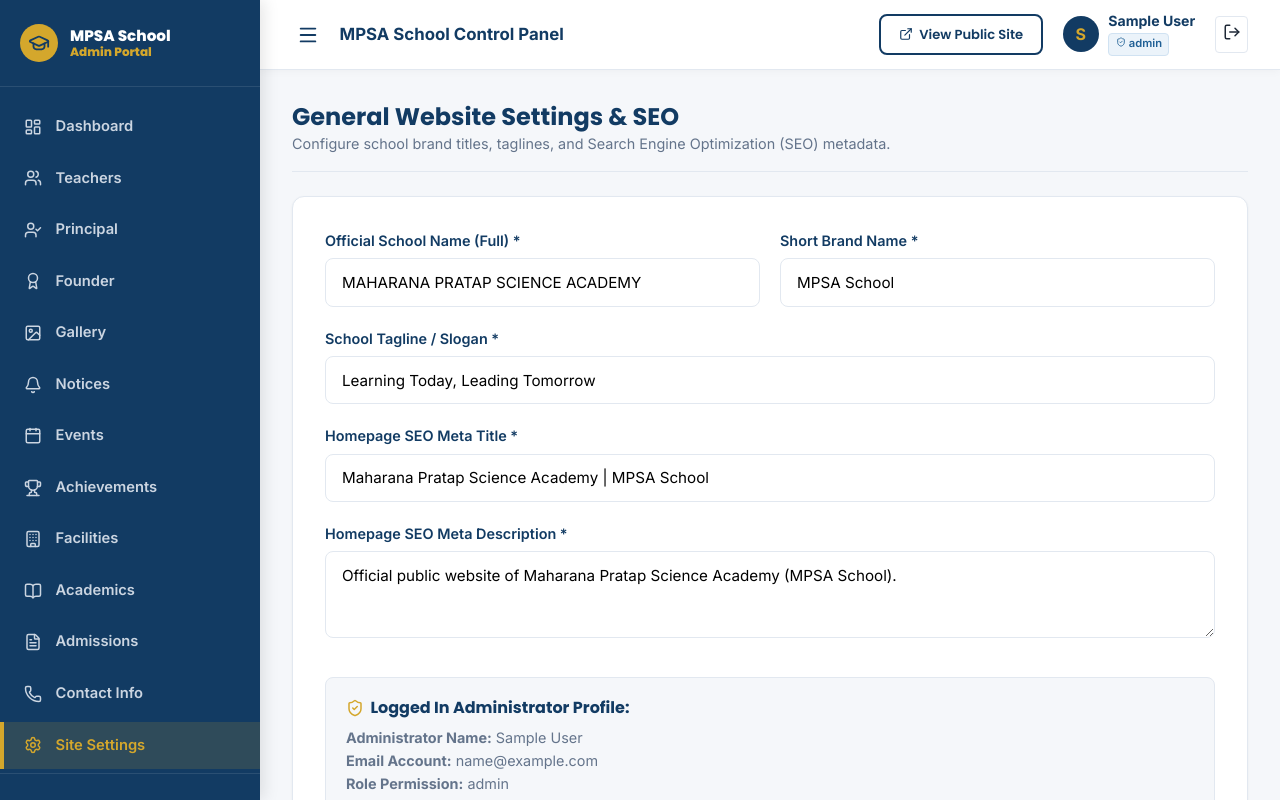
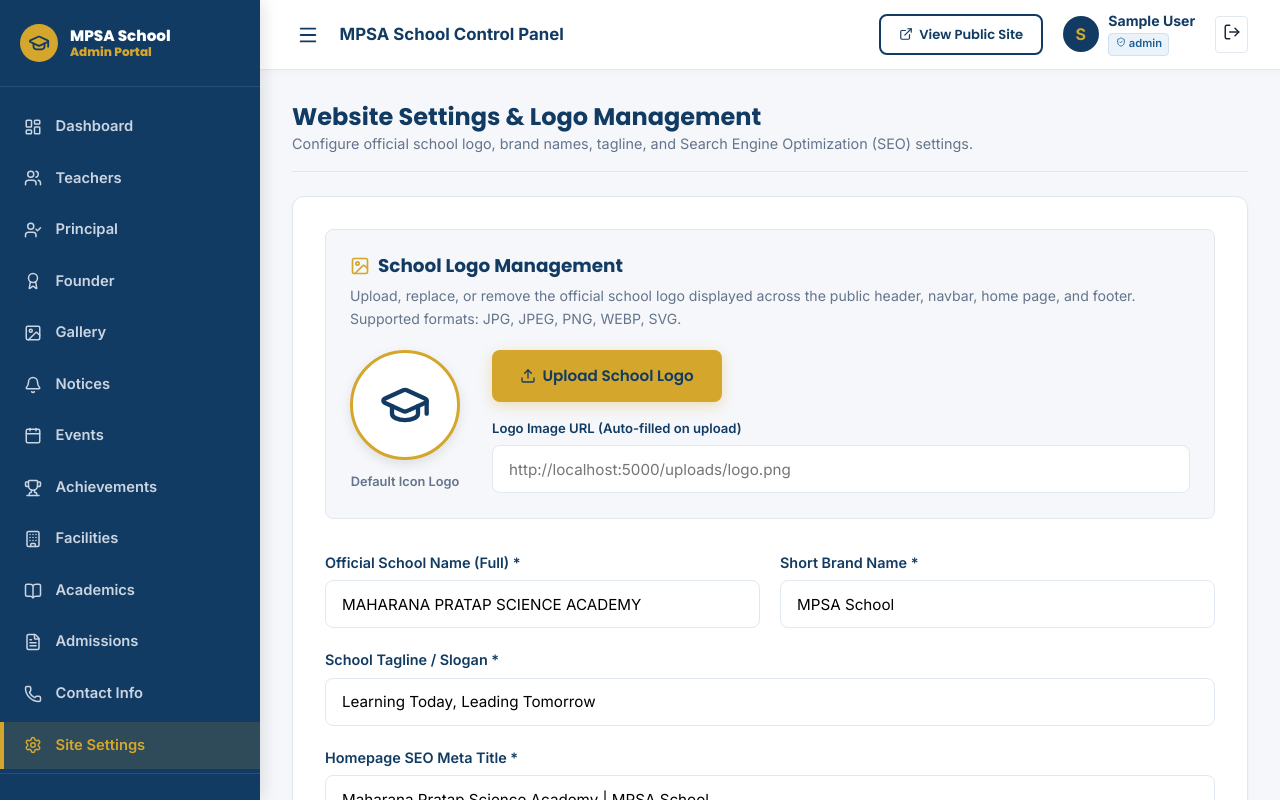
Before and after one commit to Ankur-o11/MPSA-HOME-PAGE, a React (Vite) app: page /admin/settings in a window 1280 px wide. Shown: the top 800 px of the page. Built offline with nearby package versions, Linux system fonts and the light colour scheme; no server answers; sample sign-in values are in the browser's storage.

Commit message:
Add Website Logo Management feature and dynamic logo rendering across site

```diff
--- a/src/admin/components/AdminSidebar.jsx
+++ b/src/admin/components/AdminSidebar.jsx
@@ -18,15 +18,31 @@ import {
   GraduationCap
 } from 'lucide-react';
 import { useAuth } from '../context/AuthContext';
+import { apiService } from '../../services/api';
 
 export default function AdminSidebar({ mobileOpen, onCloseMobile }) {
   const { logout } = useAuth();
+  const [logoUrl, setLogoUrl] = React.useState('');
+
+  React.useEffect(() => {
+    async function loadSidebarLogo() {
+      try {
+        const data = await apiService.getContactSettings();
+        if (data?.logoUrl) setLogoUrl(data.logoUrl);
+      } catch (err) {}
+    }
+    loadSidebarLogo();
+  }, []);
 
   return (
     <aside className={`admin-sidebar ${mobileOpen ? 'mobile-open' : ''}`}>
       <div className="admin-sidebar-header">
         <div className="admin-brand-icon">
-          <GraduationCap size={22} />
+          {logoUrl ? (
+            <img src={logoUrl} alt="Logo" style={{ width: '100%', height: '100%', objectFit: 'contain', borderRadius: '50%' }} />
+          ) : (
+            <GraduationCap size={22} />
+          )}
         </div>
         <div className="admin-brand-title">
           MPSA School
--- a/src/admin/pages/AdminLogin.jsx
+++ b/src/admin/pages/AdminLogin.jsx
@@ -1,4 +1,4 @@
-import React, { useState } from 'react';
+import React, { useState, useEffect } from 'react';
 import { useNavigate, useLocation, Link } from 'react-router-dom';
 import { GraduationCap, Lock, Mail, Eye, EyeOff, ShieldCheck, ArrowLeft } from 'lucide-react';
 import { useAuth } from '../context/AuthContext';
@@ -7,12 +7,27 @@ export default function AdminLogin() {
   const [email, setEmail] = useState('');
   const [password, setPassword] = useState('');
   const [showPassword, setShowPassword] = useState(false);
+  const [logoUrl, setLogoUrl] = useState('');
 
   const { login, loading, error, isAuthenticated } = useAuth();
   const navigate = useNavigate();
   const location = useLocation();
 
   const from = location.state?.from?.pathname || '/admin/dashboard';
+
+  // Fetch site logo for branding
+  useEffect(() => {
+    async function fetchLogo() {
+      try {
+        const res = await fetch('http://localhost:5000/api/public/contact-settings');
+        if (res.ok) {
+          const data = await res.json();
+          if (data?.logoUrl) setLogoUrl(data.logoUrl);
+        }
+      } catch (err) {}
+    }
+    fetchLogo();
+  }, []);
 
   // If already authenticated, redirect to dashboard
   React.useEffect(() => {
@@ -67,7 +82,11 @@ export default function AdminLogin() {
               border: '2px solid var(--accent-gold)'
             }}
           >
-            <GraduationCap size={36} />
+            {logoUrl ? (
+              <img src={logoUrl} alt="Logo" style={{ width: '100%', height: '100%', objectFit: 'contain', borderRadius: '50%' }} />
+            ) : (
+              <GraduationCap size={36} />
+            )}
           </div>
 
           <h2 style={{ fontSize: '1.5rem', color: 'var(--primary-navy)', fontWeight: '800' }}>
--- a/src/admin/pages/ManageSettings.jsx
+++ b/src/admin/pages/ManageSettings.jsx
@@ -1,5 +1,5 @@
 import React, { useState, useEffect } from 'react';
-import { Save, CheckCircle2, ShieldCheck } from 'lucide-react';
+import { Save, CheckCircle2, ShieldCheck, Upload, Trash2, Image as ImageIcon, GraduationCap } from 'lucide-react';
 import { useAuth } from '../context/AuthContext';
 import { SCHOOL_CONFIG } from '../../data/config';
 
@@ -9,12 +9,66 @@ export default function ManageSettings() {
     schoolFullName: SCHOOL_CONFIG.fullName,
     schoolShortName: SCHOOL_CONFIG.shortName,
     tagline: SCHOOL_CONFIG.tagline,
+    logoUrl: '',
     seoTitle: 'Maharana Pratap Science Academy | MPSA School',
     seoDescription: 'Official public website of Maharana Pratap Science Academy (MPSA School).'
   });
 
   const [saving, setSaving] = useState(false);
+  const [uploadingLogo, setUploadingLogo] = useState(false);
   const [message, setMessage] = useState('');
+
+  useEffect(() => {
+    async function loadSettings() {
+      try {
+        const res = await authFetch('http://localhost:5000/api/public/contact-settings');
+        if (res.ok) {
+          const data = await res.json();
+          if (data) {
+            setFormData(prev => ({
+              ...prev,
+              schoolFullName: data.schoolFullName || SCHOOL_CONFIG.fullName,
+              schoolShortName: data.schoolShortName || SCHOOL_CONFIG.shortName,
+              tagline: data.tagline || SCHOOL_CONFIG.tagline,
+              logoUrl: data.logoUrl || '',
+              seoTitle: data.seoTitle || 'Maharana Pratap Science Academy | MPSA School',
+              seoDescription: data.seoDescription || 'Official public website of Maharana Pratap Science Academy (MPSA School).'
+            }));
+          }
+        }
+      } catch (err) {
+        console.error('Failed to load settings:', err);
+      }
+    }
+    loadSettings();
+  }, [authFetch]);
+
+  const handleLogoUpload = async (e) => {
+    const file = e.target.files[0];
+    if (!file) return;
+    setUploadingLogo(true);
+    const uploadData = new FormData();
+    uploadData.append('image', file);
+
+    try {
+      const res = await authFetch('http://localhost:5000/api/admin/upload', {
+        method: 'POST',
+        body: uploadData
+      });
+      const result = await res.json();
+      if (result.success) {
+        const logoFullUrl = `http://localhost:5000${result.url}`;
+        setFormData(prev => ({ ...prev, logoUrl: logoFullUrl }));
+        setMessage('Logo uploaded successfully! Click "Save Settings" to persist changes.');
+      } else {
+        alert(result.message || 'Logo upload failed');
+      }
+    } catch (err) {
+      alert('Logo upload failed. Please check network connection.');
+    } finally {
+      setUploadingLogo(false);
+    }
+  };
 
   const handleSave = async (e) => {
     e.preventDefault();
@@ -26,12 +80,12 @@ export default function ManageSettings() {
         headers: { 'Content-Type': 'application/json' },
         body: JSON.stringify(formData)
       });
-      setMessage('Website settings saved successfully!');
+      setMessage('Website settings & logo saved successfully!');
     } catch (err) {
-      setMessage('Local settings updated!');
+      setMessage('Settings updated locally.');
     } finally {
       setSaving(false);
-      setTimeout(() => setMessage(''), 3000);
+      setTimeout(() => setMessage(''), 4000);
     }
   };
 
@@ -39,8 +93,8 @@ export default function ManageSettings() {
     <div>
       <div className="admin-card-header">
         <div>
-          <h2 style={{ fontSize: '1.5rem', color: 'var(--primary-navy)' }}>General Website Settings & SEO</h2>
-          <p style={{ color: 'var(--text-muted)', fontSize: '0.9rem' }}>Configure school brand titles, taglines, and Search Engine Optimization (SEO) metadata.</p>
+          <h2 style={{ fontSize: '1.5rem', color: 'var(--primary-navy)' }}>Website Settings & Logo Management</h2>
+          <p style={{ color: 'var(--text-muted)', fontSize: '0.9rem' }}>Configure official school logo, brand names, tagline, and Search Engine Optimization (SEO) settings.</p>
         </div>
       </div>
 
@@ -52,6 +106,82 @@ export default function ManageSettings() {
 
       <div className="admin-card-box">
         <form onSubmit={handleSave}>
+          {/* School Logo Section */}
+          <div style={{ marginBottom: '2rem', padding: '1.5rem', backgroundColor: 'var(--bg-soft)', borderRadius: 'var(--radius-md)', border: '1px solid var(--border-color)' }}>
+            <h3 style={{ fontSize: '1.15rem', color: 'var(--primary-navy)', marginBottom: '0.5rem', display: 'flex', alignItems: 'center', gap: '0.5rem' }}>
+              <ImageIcon size={20} color="#D4A72C" /> School Logo Management
+            </h3>
+            <p style={{ fontSize: '0.88rem', color: 'var(--text-muted)', marginBottom: '1.25rem' }}>
+              Upload, replace, or remove the official school logo displayed across the public header, navbar, home page, and footer. Supported formats: JPG, JPEG, PNG, WEBP, SVG.
+            </p>
+
+            <div style={{ display: 'flex', alignItems: 'center', gap: '2rem', flexWrap: 'wrap' }}>
+              {/* Logo Preview Box */}
+              <div style={{ textAlign: 'center' }}>
+                <div style={{
+                  width: '110px',
+                  height: '110px',
+                  borderRadius: '50%',
+                  backgroundColor: '#fff',
+                  border: '3px solid var(--accent-gold)',
+                  display: 'flex',
+                  alignItems: 'center',
+                  justifyContent: 'center',
+                  overflow: 'hidden',
+                  boxShadow: '0 4px 12px rgba(0,0,0,0.1)',
+                  margin: '0 auto 0.5rem auto'
+                }}>
+                  {formData.logoUrl ? (
+                    <img src={formData.logoUrl} alt="School Logo Preview" style={{ width: '100%', height: '100%', objectFit: 'contain' }} />
+                  ) : (
+                    <GraduationCap size={52} color="var(--primary-navy)" />
+                  )}
+                </div>
+                <span style={{ fontSize: '0.8rem', color: 'var(--text-muted)', fontWeight: '600' }}>
+                  {formData.logoUrl ? 'Current Active Logo' : 'Default Icon Logo'}
+                </span>
+              </div>
+
+              {/* Upload & Action Controls */}
+              <div style={{ flex: 1, minWidth: '240px' }}>
+                <div style={{ display: 'flex', gap: '0.75rem', flexWrap: 'wrap', marginBottom: '1rem' }}>
+                  <label className="btn btn-primary" style={{ cursor: 'pointer', margin: 0, display: 'inline-flex', alignItems: 'center', gap: '0.4rem' }}>
+                    <Upload size={16} /> {uploadingLogo ? 'Uploading Logo...' : formData.logoUrl ? 'Change / Upload Logo' : 'Upload School Logo'}
+                    <input
+                      type="file"
+                      accept="image/jpeg,image/png,image/webp,image/svg+xml,image/jpg"
+                      style={{ display: 'none' }}
+                      onChange={handleLogoUpload}
+                      disabled={uploadingLogo}
+                    />
+                  </label>
+
+                  {formData.logoUrl && (
+                    <button
+                      type="button"
+                      className="btn"
+                      style={{ color: '#DC2626', backgroundColor: '#FEE2E2', border: '1px solid #FCA5A5', display: 'inline-flex', alignItems: 'center', gap: '0.4rem' }}
+                      onClick={() => setFormData(prev => ({ ...prev, logoUrl: '' }))}
+                    >
+                      <Trash2 size={16} /> Remove Logo
+                    </button>
+                  )}
+                </div>
+
+                <div className="form-group" style={{ marginBottom: 0 }}>
+                  <label style={{ fontSize: '0.82rem' }}>Logo Image URL (Auto-filled on upload)</label>
+                  <input
+                    type="text"
+                    className="form-control"
+                    placeholder="http://localhost:5000/uploads/logo.png"
+                    value={formData.logoUrl || ''}
+                    onChange={e => setFormData({ ...formData, logoUrl: e.target.value })}
+                  />
+                </div>
+              </div>
+            </div>
+          </div>
+
           <div style={{ display: 'grid', gridTemplateColumns: '1fr 1fr', gap: '1.25rem' }}>
             <div className="form-group">
               <label>Official School Name (Full) *</label>
@@ -91,7 +221,7 @@ export default function ManageSettings() {
           </div>
 
           <div style={{ marginTop: '2rem' }}>
-            <button type="submit" className="btn btn-primary btn-lg" disabled={saving}>
+            <button type="submit" className="btn btn-primary btn-lg" disabled={saving || uploadingLogo}>
               <Save size={18} /> {saving ? 'Saving...' : 'Save Settings'}
             </button>
           </div>
--- a/src/components/Footer.jsx
+++ b/src/components/Footer.jsx
@@ -34,10 +34,15 @@ export default function Footer() {
           {/* Column 1: School Identity */}
           <div className="footer-col">
             <div className="footer-brand-logo">
-              <GraduationCap size={32} color="#D4A72C" />
+              {contactSettings.logoUrl ? (
+                <img src={contactSettings.logoUrl} alt="School Logo" style={{ width: '42px', height: '42px', objectFit: 'contain', borderRadius: '50%', border: '2px solid var(--accent-gold)' }} />
+              ) : (
+                <GraduationCap size={32} color="#D4A72C" />
+              )}
               <h3 className="footer-brand-title">
-                MAHARANA PRATAP<br />
-                <span>SCIENCE ACADEMY</span>
+                {contactSettings.schoolFullName ? contactSettings.schoolFullName : (
+                  <>MAHARANA PRATAP<br /><span>SCIENCE ACADEMY</span></>
+                )}
               </h3>
             </div>
             <p className="footer-desc">
--- a/src/components/Hero.jsx
+++ b/src/components/Hero.jsx
@@ -1,16 +1,33 @@
-import React from 'react';
+import React, { useState, useEffect } from 'react';
 import { Link } from 'react-router-dom';
 import { ChevronRight, Compass, GraduationCap } from 'lucide-react';
 import { SCHOOL_CONFIG } from '../data/config';
+import { apiService } from '../services/api';
 
 export default function Hero() {
+  const [contactSettings, setContactSettings] = useState(SCHOOL_CONFIG);
+
+  useEffect(() => {
+    async function loadHeroContact() {
+      const data = await apiService.getContactSettings();
+      if (data) setContactSettings(data);
+    }
+    loadHeroContact();
+  }, []);
+
+  const schoolFullName = contactSettings.schoolFullName || SCHOOL_CONFIG.fullName;
+
   return (
     <section className="hero-section">
       <div className="container">
         <div className="hero-content">
           <div className="hero-welcome-badge">
-            <GraduationCap size={18} />
-            <span>Welcome to {SCHOOL_CONFIG.fullName}</span>
+            {contactSettings.logoUrl ? (
+              <img src={contactSettings.logoUrl} alt="School Logo" style={{ width: '22px', height: '22px', objectFit: 'contain', borderRadius: '50%' }} />
+            ) : (
+              <GraduationCap size={18} />
+            )}
+            <span>Welcome to {schoolFullName}</span>
           </div>
 
           <h1 className="hero-title">
--- a/src/components/Navbar.jsx
+++ b/src/components/Navbar.jsx
@@ -71,11 +71,15 @@ export default function Navbar() {
           {/* Logo & Brand Name */}
           <Link to="/" className="navbar-brand" onClick={closeMobileMenu}>
             <div className="brand-logo-icon">
-              <GraduationCap size={26} />
+              {contactSettings.logoUrl ? (
+                <img src={contactSettings.logoUrl} alt="School Logo" style={{ width: '100%', height: '100%', objectFit: 'contain', borderRadius: '50%' }} />
+              ) : (
+                <GraduationCap size={26} />
+              )}
             </div>
             <div className="brand-text">
-              <span className="brand-full-name">{SCHOOL_CONFIG.fullName}</span>
-              <span className="brand-sub-name">{SCHOOL_CONFIG.shortName}</span>
+              <span className="brand-full-name">{contactSettings.schoolFullName || SCHOOL_CONFIG.fullName}</span>
+              <span className="brand-sub-name">{contactSettings.schoolShortName || SCHOOL_CONFIG.shortName}</span>
             </div>
           </Link>
 
--- a/src/pages/Admissions.jsx
+++ b/src/pages/Admissions.jsx
@@ -75,7 +75,7 @@ export default function Admissions() {
             <div>
               <span className="category-tag">Session {SCHOOL_CONFIG.admissionSession}</span>
               <h3 style={{ fontSize: '1.35rem', color: 'var(--primary-navy)', marginTop: '0.2rem' }}>
-                Online Registration & Admission Open (Classes 1st – 11th Science)
+                Online Registration & Admission Open (Classes 1st – 12th Science)
               </h3>
               <p style={{ fontSize: '0.92rem', color: 'var(--text-muted)' }}>
                 Seats are allocated on a first-come, first-served basis subject to merit & interaction.
```
Also changed, not shown: 1 other file (tests, documents, lock files or other folders).
